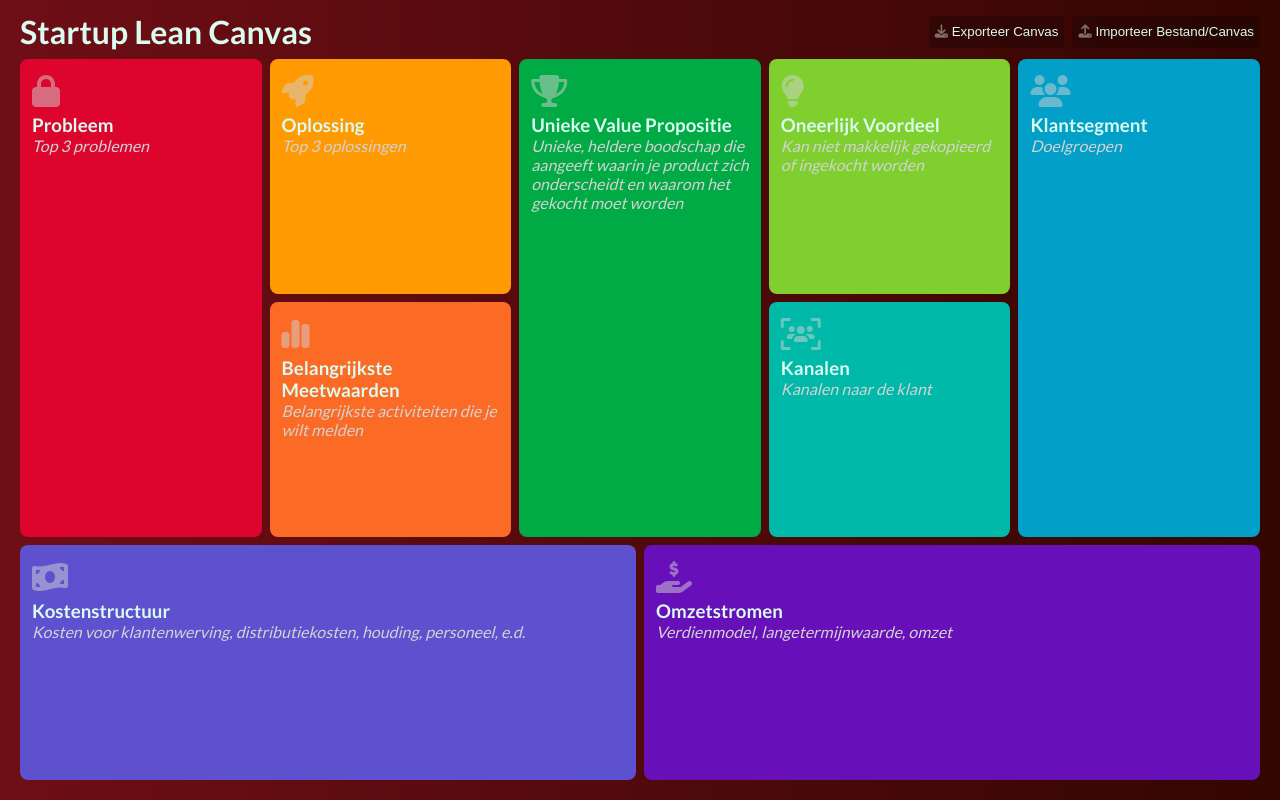
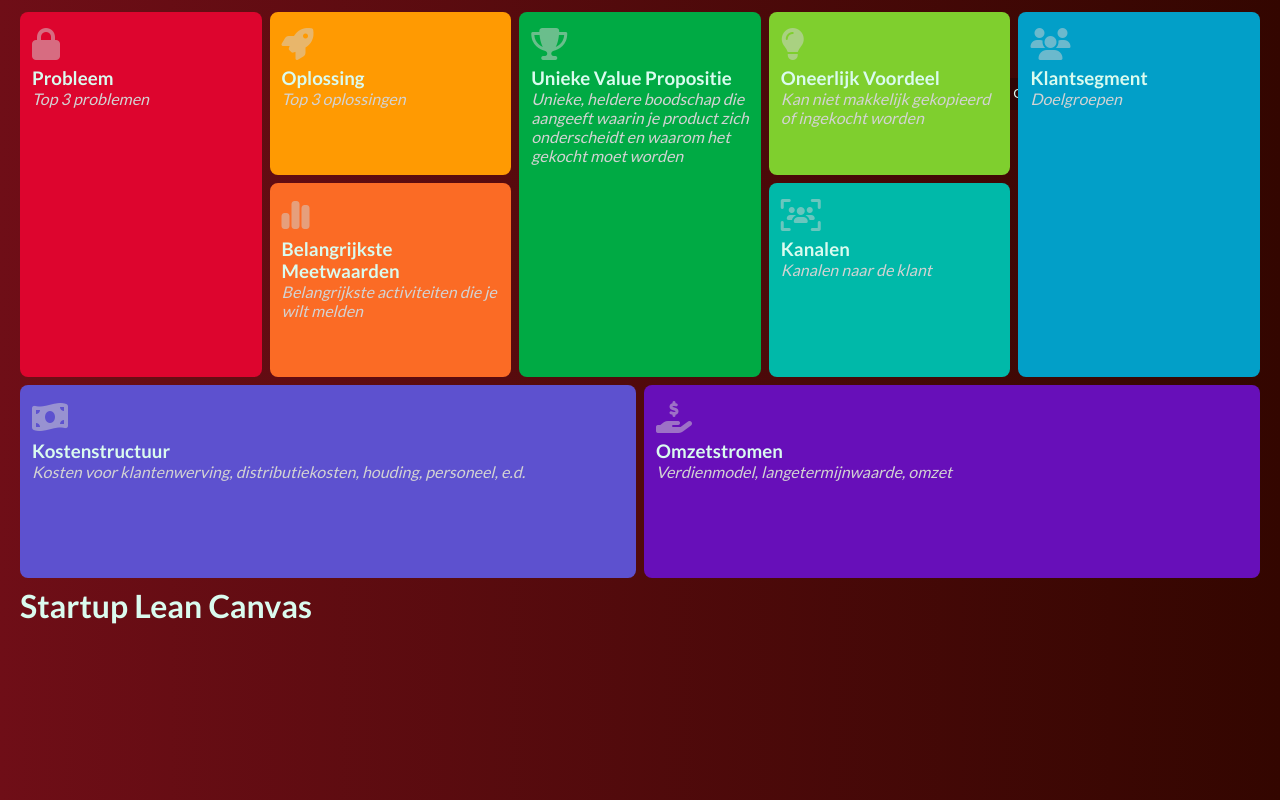
Before and after one commit to thoschuller/2.3-lean-canvas, a React (Vite) app: page / in a window 1280 px wide. Built offline with nearby package versions, Linux system fonts and the light colour scheme; the HTML template or start-up script is replaced by a standard one.

Commit message:
header & main display naar contents voor compatibility

```diff
--- a/src/App.css
+++ b/src/App.css
@@ -30,17 +30,11 @@
 }
  header{
      grid-area: 1/1/2/11;
-     display: grid;
-     grid-template-columns: subgrid;
-     grid-template-rows: subgrid;
-     gap: inherit;
+     display: contents;
 }
  main{
      grid-area: 2/1/5/11;
-     display: grid;
-     grid-template-columns: subgrid;
-     grid-template-rows: subgrid;
-     gap: inherit;
+     display: contents;
 }
  .canvasHeader {
      margin: 0;
```
